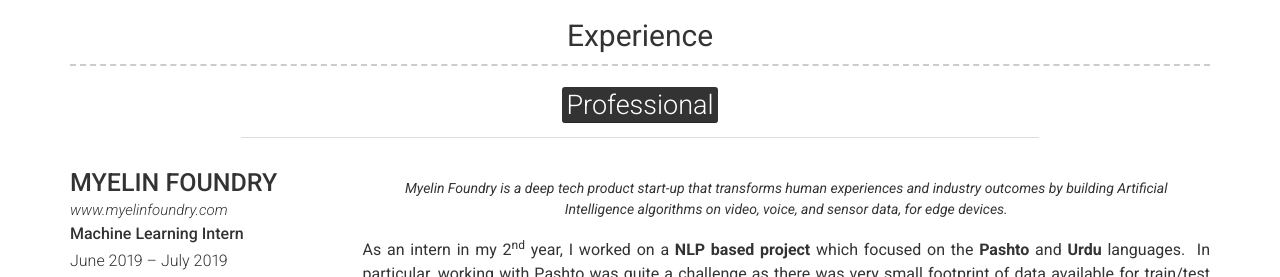
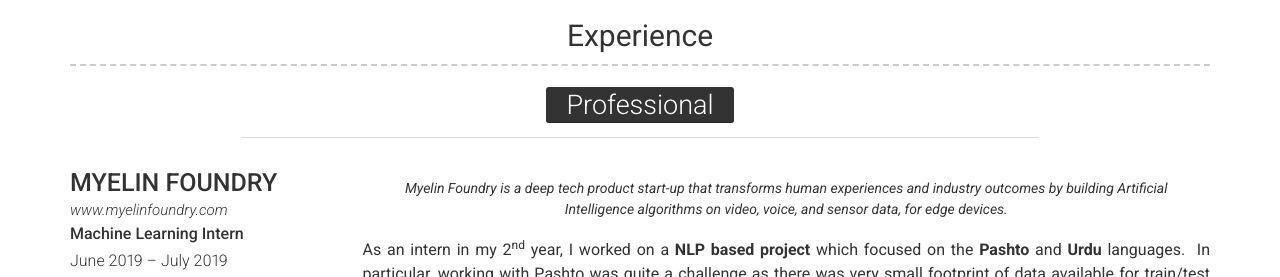
Before and after one commit to vinayak19th/vinayak19th.github.io, a Jekyll site: the page built from pages/experience.html, in a window 1280 px wide and 900 px high. Shown: the part 288-565 px from the top of the window. Built offline with Jekyll 4.4.1, drawn with Linux system fonts in a browser that asks for light colours; nearby versions of some CDN libraries.

Commit message:
fixed experience

```diff
--- a/_includes/experience.html
+++ b/_includes/experience.html
@@ -1,13 +1,14 @@
 <div class="container experience-container" >
   <h3 id="experience">{{ site.experience_title | default: "Experience" }}</h3>
-  <h2 style="text-align:center;margin-top:2rem;font-size:3rem"><mark>Professional</mark></h2> <center><hr width="70%"></center>
+  <h2 style="text-align:center;margin-top:2rem;font-size:3rem"><mark style="padding-left:2rem; padding-right:2rem;"> Professional </mark></h2> <center><hr width="70%"></center>
   {% for experience in site.data.experience %}
     {% include {{ experience.layout | default: 'left' | append: ".html" }} item=experience %}
       {% unless forloop.last %}<center><hr width="70%"></center>{% endunless %}
   {% endfor %}
 </div>
 <div class="container experience-container" >
-  <h2 style="text-align:center;margin-top:2rem;font-size:3rem"><mark>College</mark></h2> <center><hr width="70%"></center>
+<h3 style="margin-bottom:3rem"></h3>
+  <h2 style="text-align:center;margin-top:2rem;font-size:3rem"><mark style="padding-left:2rem; padding-right:2rem;"> College </mark></h2> <center><hr width="70%"></center>
   {% for experience in site.data.experience_edu %}
     {% include {{ experience.layout | default: 'left' | append: ".html" }} item=experience %}
       {% unless forloop.last %}<center><hr width="70%"></center>{% endunless %}
```
Also changed, not shown: 1 other file.
